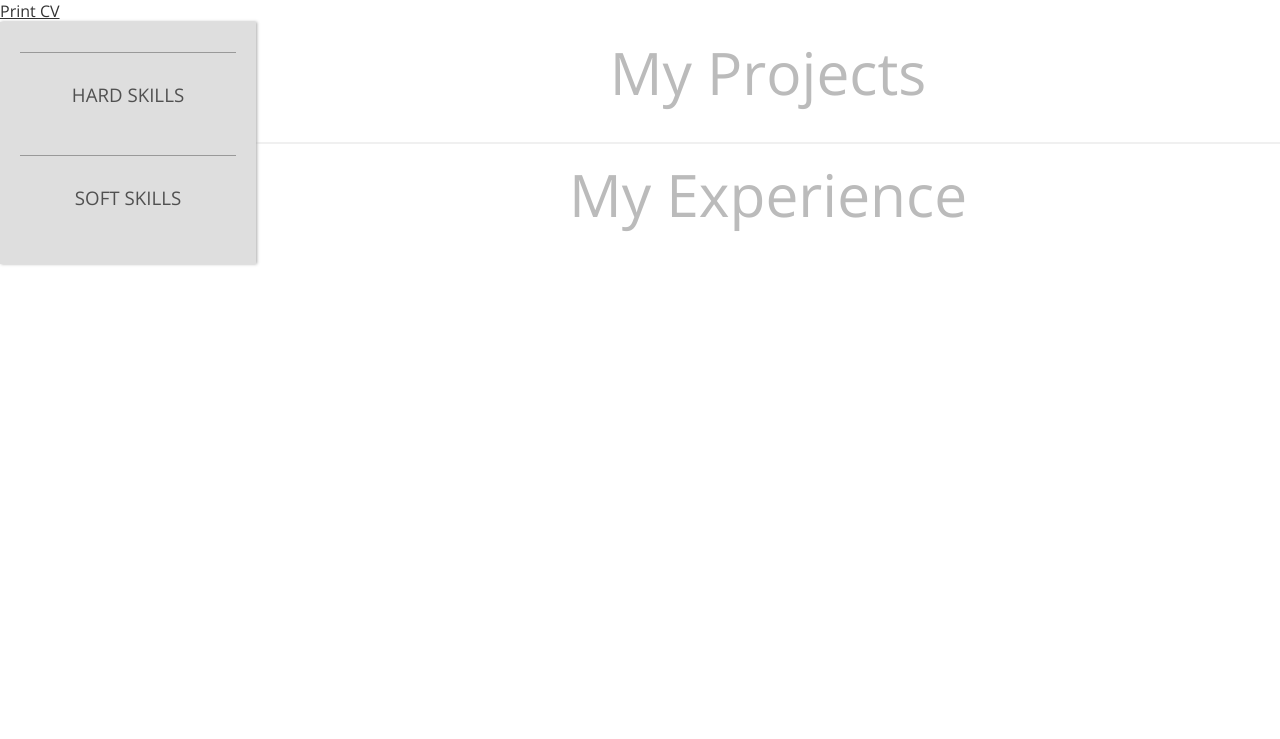
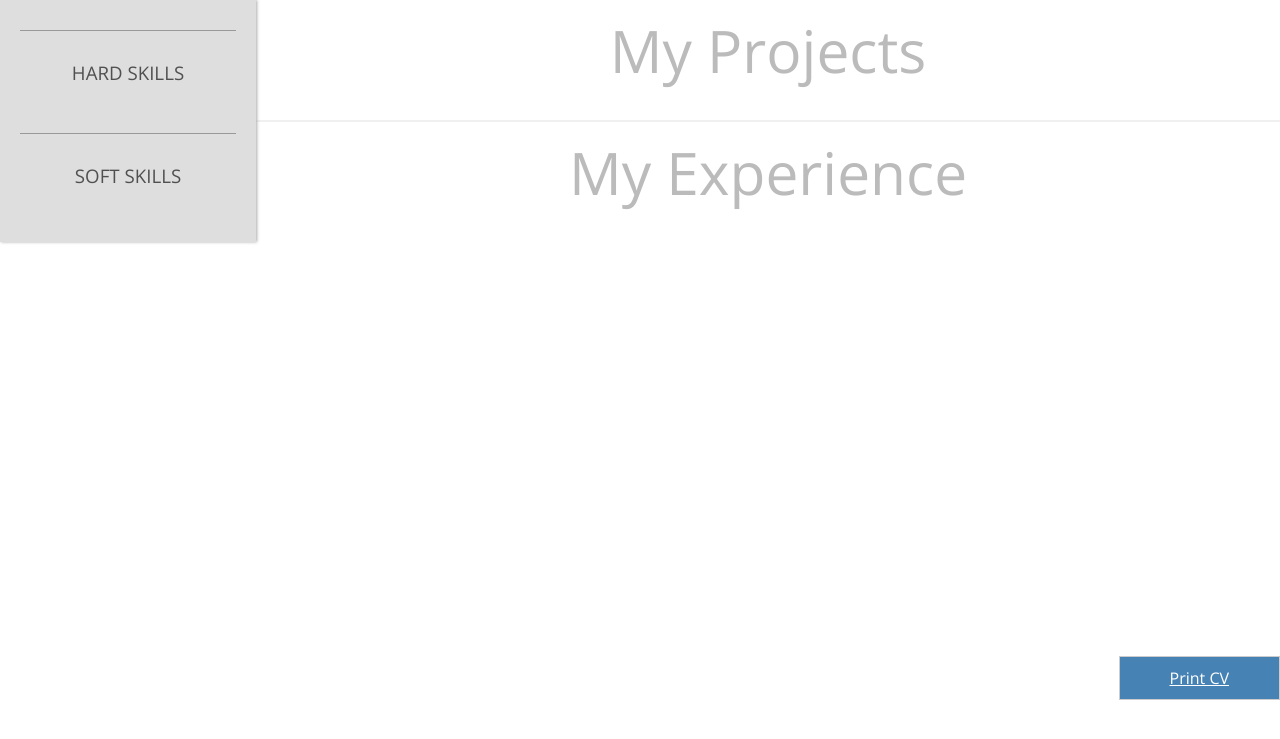
Before and after one commit to Sokirlov/mycv, a Django app: page / in a window 1280 px wide. Shown: the top 739 px of the page. Run offline with Django 3.2, Linux system fonts and the light colour scheme; data that the repository does not hold is empty.

```diff
--- a/mycv/static/main.css
+++ b/mycv/static/main.css
@@ -182,7 +182,28 @@ div#introduction {
 .description p{
     font-size: 10pt;
 }
+.print{
+    text-align: right;
+    border: 1px solid #ccc;
+    padding: 3px 30px 3px 3px;
+    background: #474747;
+}
+.print a{
+    color: #cccccc;
+}
+.fixbtn{
+    position: fixed;
+    bottom: 100px;
+    right: 0;
+    min-width: 150px;
+    padding: 10px 50px;
+    text-align: left;
+    background: steelblue;
 
+}
+.fixbtn a{
+    color: #fff;
+}
 /*----------------animations----------------*/
 
 #contacts, #avatar, h3{
```
Also changed, not shown: static/main.css (deleted, +0 -7 lines).
